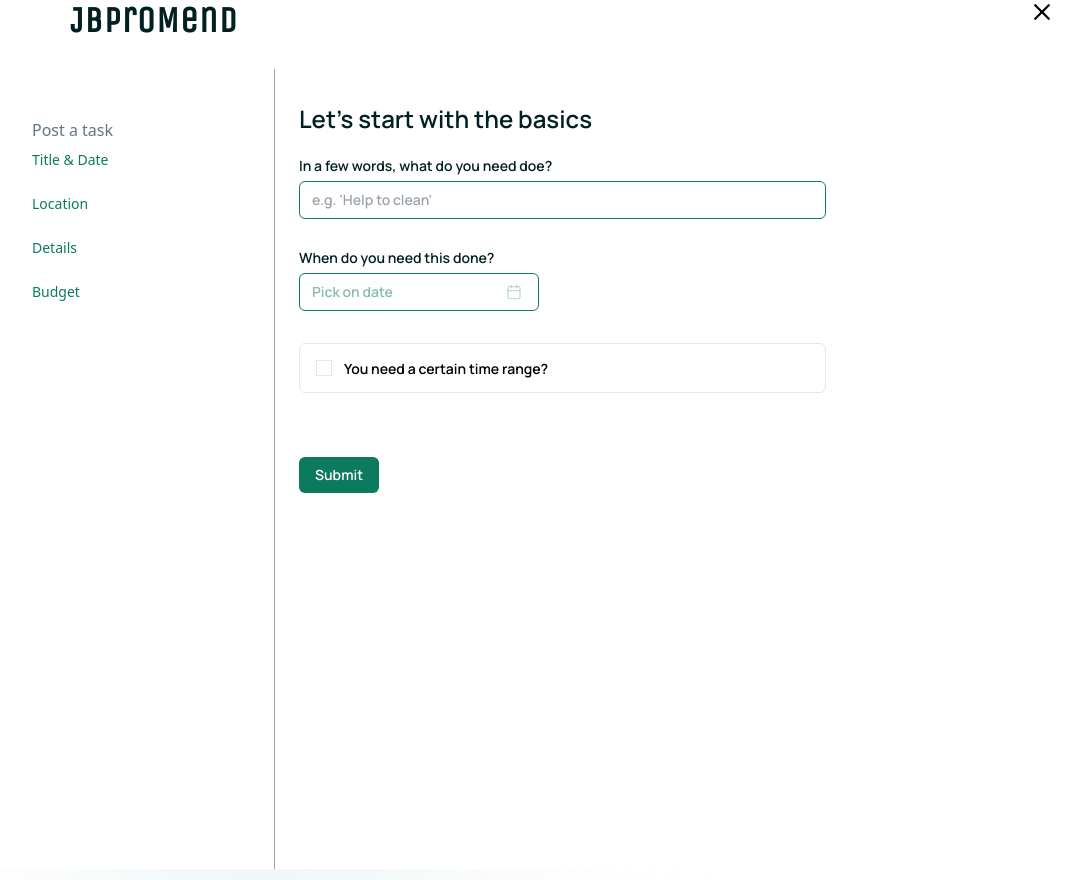
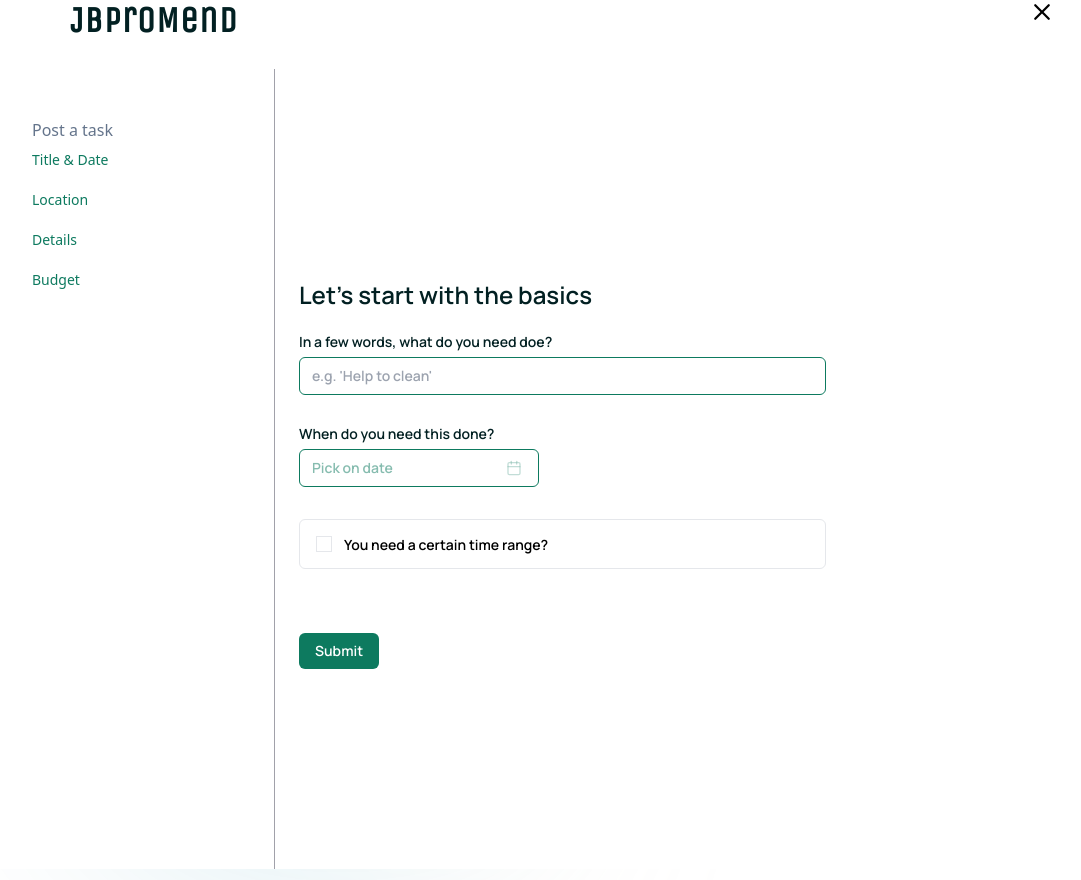
Before and after one commit to Elochukwu3/jb-task-searvice, a Next.js app: page /post-task in a window 1280 px wide. Shown: the whole page, without its empty margins (78-1159 px from the left). Built offline with nearby package versions, Linux system fonts and the light colour scheme; a web font is replaced by a local one.

Commit message:
fix: context error

```diff
--- a/app/(task)/(routes)/post-task/page.tsx
+++ b/app/(task)/(routes)/post-task/page.tsx
@@ -1,18 +1,28 @@
-
+"use client";
 import { Metadata } from "next";
 import React from "react";
 import CreateTitle from "./_title/page";
+import useSidebarContext from "@app/(task)/context/FormProvider";
 
-export const metadata: Metadata = {
-  title: "New task",
-  description: "ask about our product",
-};
-const page = () => {
-  return (
-      <div  className="">
-        <CreateTitle/>
-      </div>
-  );
+// export const metadata: Metadata = {
+//   title: "New task",
+//   description: "ask about our product",
+// };
+
+const Page = () => {
+  const { activeTab } = useSidebarContext();
+  let content: JSX.Element;
+  if (activeTab === "#Title-date") {
+    content = <CreateTitle />;
+  } else if (activeTab === "location") {
+    content = <div>content</div>;
+  } else if (activeTab === "details") {
+    content = <div>content</div>;
+  } else {
+    content = <div>content</div>;
+  }
+
+  return content;
 };
 
-export default page;
+export default Page;
--- a/app/(task)/_components/SideBarItem.tsx
+++ b/app/(task)/_components/SideBarItem.tsx
@@ -1,8 +1,7 @@
 "use client";
 import { BarButton } from "../style";
-import { useEffect, useState} from "react";
 import Link from "next/link";
-
+import useSidebarContext from "@app/(task)/context/FormProvider";
 import { cn } from "@/lib/utils";
 
 interface SidebarItemProps {
@@ -11,26 +10,25 @@ interface SidebarItemProps {
 }
 
 const SideBarItem = ({ label, href }: SidebarItemProps) => {
-  const [isActive, setIsActive] = useState(false)
-  useEffect(() => {
-    const fullPath = window.location.href
-    const $isActive =  fullPath.endsWith(`${href}`);
-    setIsActive($isActive)
-  }, [href]);
-
+  const { activeTab } = useSidebarContext();
 
   return (
-      <BarButton $isActive={isActive}>
-    <Link className="block w-full h-full relative" href={`/post-task/${href}`} aria-label={`/post-task/${href}`} scroll={false}>
+    <BarButton $isActive={activeTab === href}>
+      <Link
+        className="w-full h-full relative flex"
+        href={`/post-task/${href}`}
+        aria-label={`/post-task/${href}`}
+        scroll={false}
+      >
         <span className=" text-custom-greaner">{label}</span>
         <span
           className={cn(
-            "ml-auto opacity-0 block border-2 border-black h-full transition-all",
-            isActive && "w-2"
+            "ml-auto opacity-0 block h-4 bg-red-600 border-2 w-10 border-black  transition-all",
+            activeTab === href && "w-2"
           )}
         />
-    </Link>
-      </BarButton>
+      </Link>
+    </BarButton>
   );
 };
 export default SideBarItem;
--- a/app/(task)/context/FormProvider.tsx
+++ b/app/(task)/context/FormProvider.tsx
@@ -1,3 +1,4 @@
+"use client"
 import React, { createContext, useState, useContext } from 'react';
 import { ReactProp } from "@app-types/type";
 
@@ -9,7 +10,7 @@ type SidebarContextType = {
 const SidebarContext = createContext<SidebarContextType | undefined>(undefined);
 
 export const FormProvider: React.FC = ({ children }:ReactProp ) => {
-  const [activeTab, setActiveTab] = useState<string>('title');
+  const [activeTab, setActiveTab] = useState<string>("#Title-date");
 const handleSetter = (value:string)=>{
     setActiveTab(value)
 }
--- a/app/(task)/layout.tsx
+++ b/app/(task)/layout.tsx
@@ -3,6 +3,7 @@ import { ReactProp } from "@app-types/type";
 import Logo from "@components/Logo";
 import X from "@components/icon/Times";
 import TaskSideBar from "@app/(task)/_components/TaskSideBar";
+import {FormProvider} from "./context/FormProvider"
 
 export const metadata: Metadata = {
   title: "JBProMend",
@@ -11,6 +12,7 @@ export const metadata: Metadata = {
 
 export default function TaskLayout({ children }: ReactProp) {
   return (
+    <FormProvider>
     <div className="z-10 relative bg-white">
       <div className="sticky top-0 w-full left-0 z-[100] bg-white/90">
         <div className="h-[69px] w-screen max-w-5xl mx-auto px-5 flex justify-between ">
@@ -22,11 +24,12 @@ export default function TaskLayout({ children }: ReactProp) {
         <div className="max-w-[1200px] w-full flex-1 flex flex-col">
           <div className="md:grid-cols-[1fr_50%_1fr] gap-x-6 px-6 grid grid-cols-[100%] ">
             <TaskSideBar />
-            <div className="pt-[10px] font-manrope border-l border-zinc-400"> {children}</div>
+            <div className="pt-[10px] font-manrope border-l border-zinc-400">{children}</div>
             <div className=" sticky top-20 pt-20 min-h-screen" />
           </div>
         </div>
       </div>
     </div>
+    </FormProvider>
   );
 }
```
